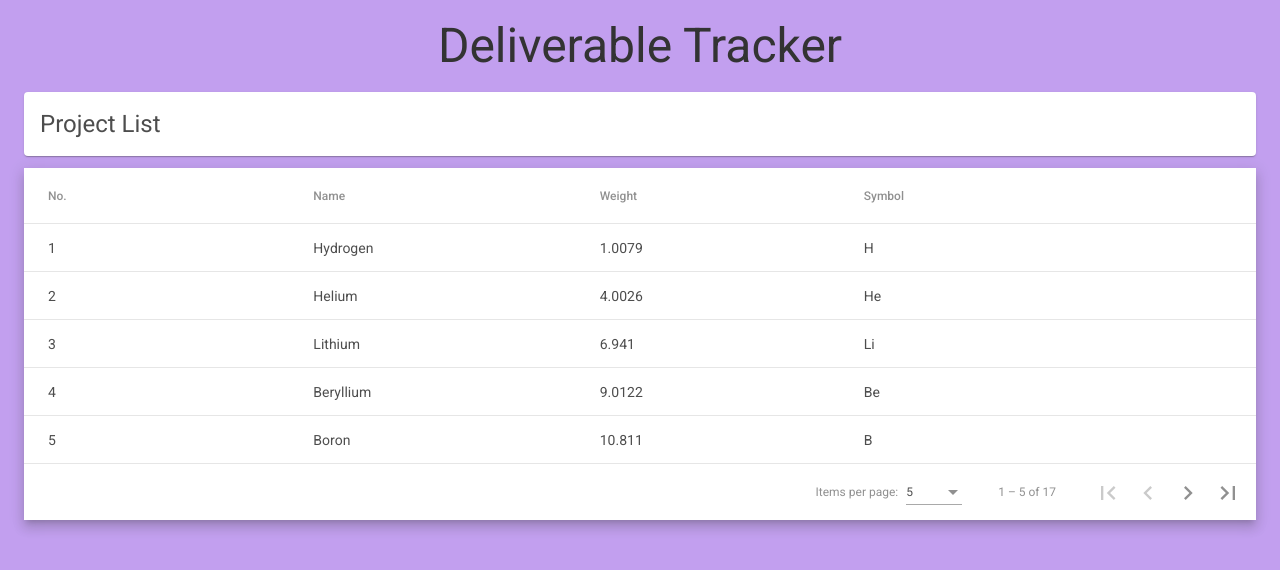
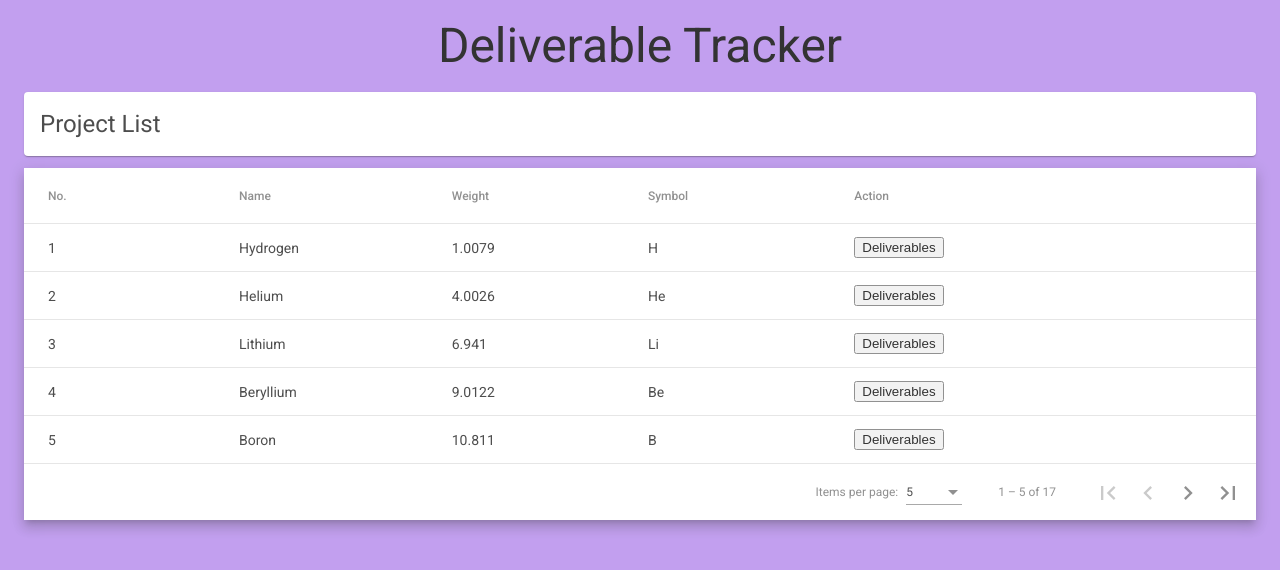
Before and after one commit to Ma7eer/deliverables-tracker, an Angular app: page / in a window 1280 px wide. Shown: the top 570 px of the page. Built offline with nearby package versions, Linux system fonts and the light colour scheme.

Commit message:
Add an actions column

```diff
--- a/src/app/table/table.component.html
+++ b/src/app/table/table.component.html
@@ -25,6 +25,12 @@
       <td mat-cell *matCellDef="let element"> {{element.symbol}} </td>
     </ng-container>
 
+    <!-- Action Column -->
+    <ng-container matColumnDef="action">
+      <th mat-header-cell *matHeaderCellDef > Action </th>
+      <td mat-cell *matCellDef="let element"> <button>Deliverables</button> </td>
+    </ng-container>
+
     <tr mat-header-row *matHeaderRowDef="displayedColumns"></tr>
     <tr mat-row *matRowDef="let row; columns: displayedColumns;"></tr>
   </table>
--- a/src/app/table/table.component.ts
+++ b/src/app/table/table.component.ts
@@ -11,7 +11,7 @@ import {MatSort} from '@angular/material/sort';
 })
 export class TableComponent implements AfterViewInit {
 
-  displayedColumns: string[] = ['position', 'name', 'weight', 'symbol'];
+  displayedColumns: string[] = ['position', 'name', 'weight', 'symbol', 'action'];
   dataSource = new MatTableDataSource<PeriodicElement>(ELEMENT_DATA);
 
   @ViewChild(MatPaginator) paginator!: MatPaginator;
```
